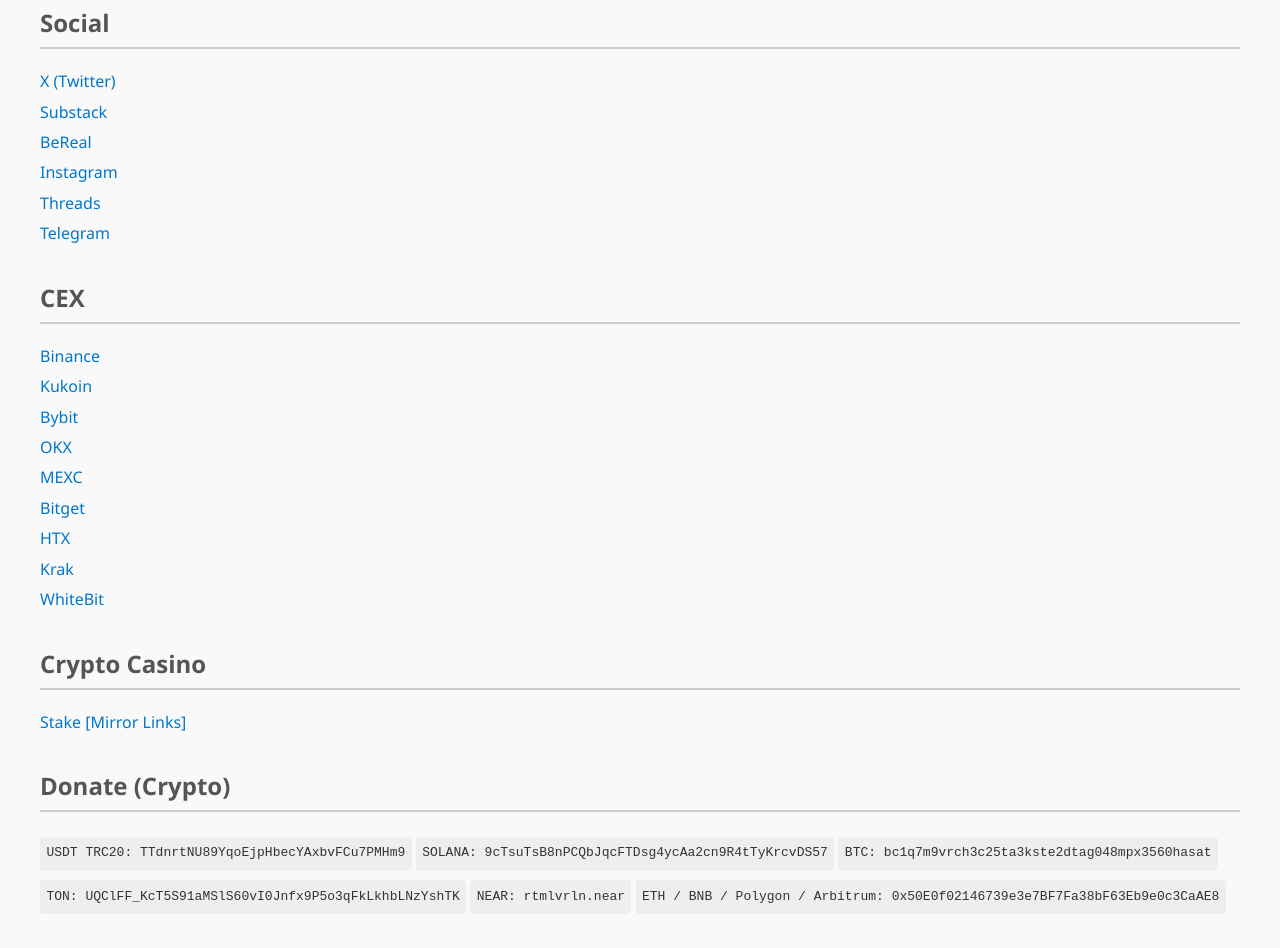
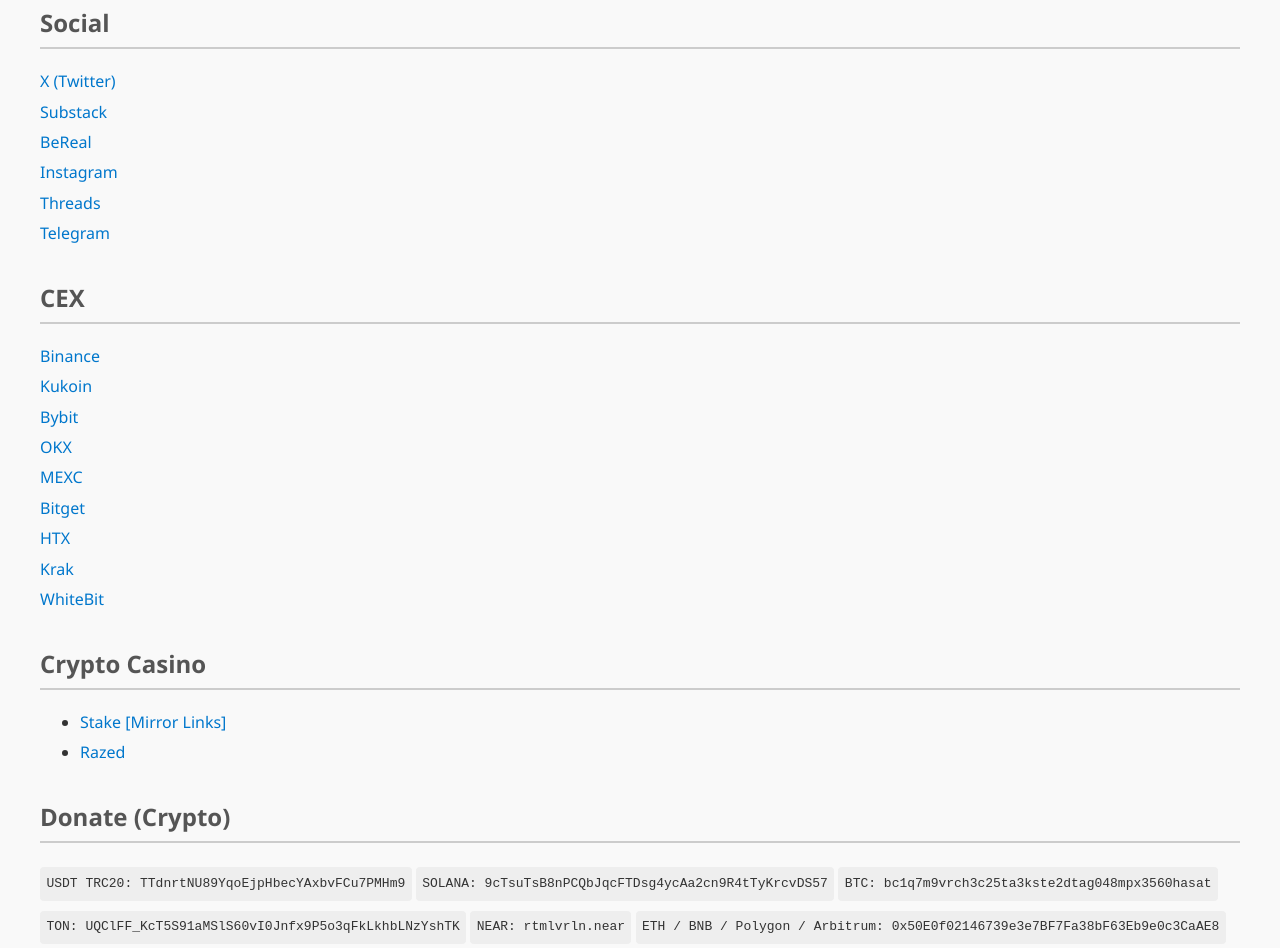
Before and after one commit to lavrelin/Artemlavrelinlinks, a plain HTML site: page index.html in a window 1280 px wide. Shown: the part 130-1078 px from the top of the page. Drawn offline with Linux system fonts and the light colour scheme.

Commit message:
Update index.html

```diff
--- a/index.html
+++ b/index.html
@@ -73,7 +73,10 @@
 
 <div class="section">
     <h2>Crypto Casino</h2>
-    <a href="http://stakestart.online/">Stake [Mirror Links]</a>
+    <ul>
+        <li><a href="http://stakestart.online/" target="_blank">Stake [Mirror Links]</a></li>
+        <li><a href="https://www.razed.com/signup/?raf=FCmr" target="_blank">Razed</a></li>
+    </ul>
 </div>
 
 <div class="section">
```
